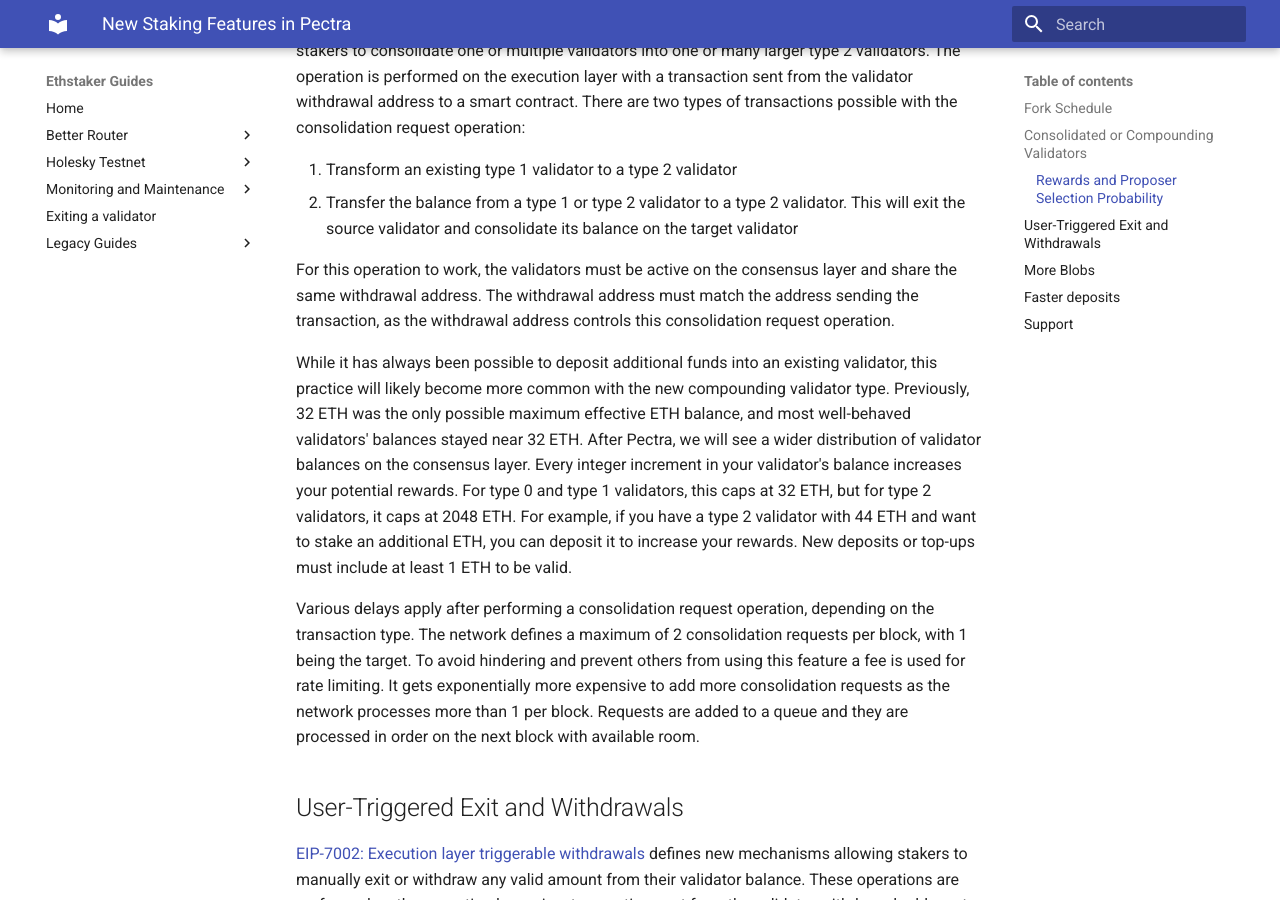
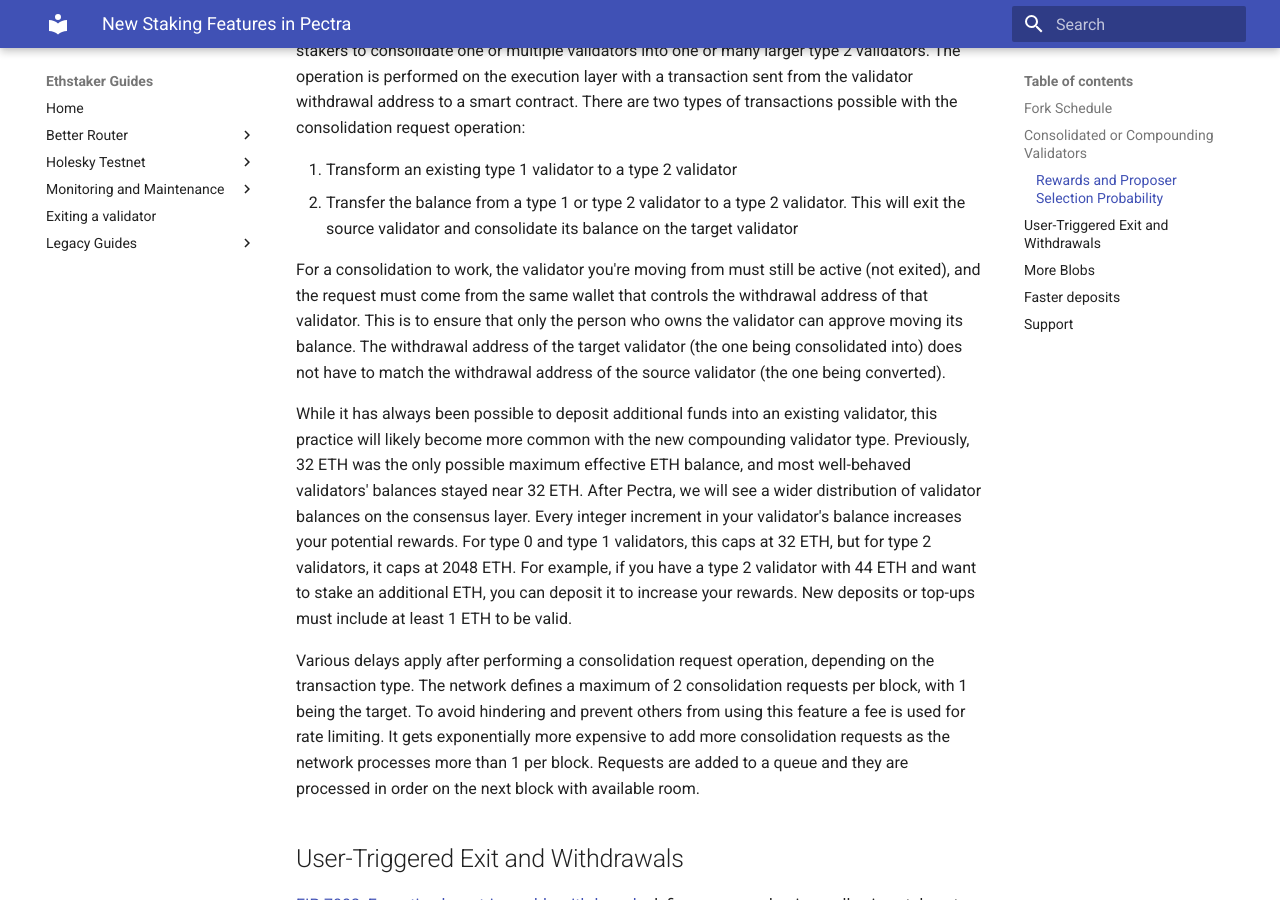
Before and after one commit to eth-educators/ethstaker-guides, an MkDocs documentation site: the page built from docs/pectra-features.md, in a window 1280 px wide and 900 px high, scrolled down 1638 px. Built offline with MkDocs 1.6.1 and Material for MkDocs 9.7.7, drawn with Linux system fonts in a browser that asks for light colours.

Commit message:
source & target withdrawal addresses can be different (#130)
correcting info about whether or not the withdrawal addresses of the source and target validators must match

```diff
--- a/docs/pectra-features.md
+++ b/docs/pectra-features.md
@@ -34,7 +34,7 @@ New validators can be deposited directly as type 2 validators. There is also a m
 1. Transform an existing type 1 validator to a type 2 validator
 2. Transfer the balance from a type 1 or type 2 validator to a type 2 validator. This will exit the source validator and consolidate its balance on the target validator
 
-For this operation to work, the validators must be active on the consensus layer and share the same withdrawal address. The withdrawal address must match the address sending the transaction, as the withdrawal address controls this consolidation request operation.
+For a consolidation to work, the validator you're moving from must still be active (not exited), and the request must come from the same wallet that controls the withdrawal address of that validator. This is to ensure that only the person who owns the validator can approve moving its balance. The withdrawal address of the target validator (the one being consolidated into) does not have to match the withdrawal address of the source validator (the one being converted).
 
 While it has always been possible to deposit additional funds into an existing validator, this practice will likely become more common with the new compounding validator type. Previously, 32 ETH was the only possible maximum effective ETH balance, and most well-behaved validators' balances stayed near 32 ETH. After Pectra, we will see a wider distribution of validator balances on the consensus layer. Every integer increment in your validator's balance increases your potential rewards. For type 0 and type 1 validators, this caps at 32 ETH, but for type 2 validators, it caps at 2048 ETH. For example, if you have a type 2 validator with 44 ETH and want to stake an additional ETH, you can deposit it to increase your rewards. New deposits or top-ups must include at least 1 ETH to be valid.
 
```
